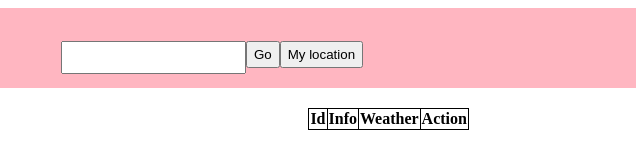
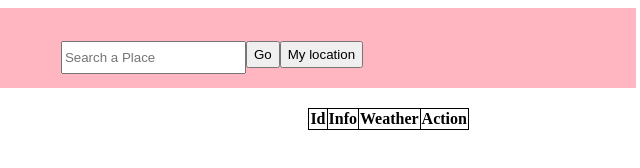
Before and after one commit to AlmogArie/TravelTip, a plain HTML site: page index.html in a window 1280 px wide. Shown: the full height of the page, 636-1276 px from the left. Drawn offline with Linux system fonts and the light colour scheme.

Commit message:
add place holder

```diff
--- a/index.html
+++ b/index.html
@@ -13,7 +13,7 @@
     <header>
         <h1 class="title">Travel Tip</h1>
         <div class="location-items flex ">
-            <input type="text" class="search-location adj-size">
+            <input type="text" class="search-location adj-size" placeholder="Search a Place">
             <button class="go adj-size" onclick="getNewLocation()">Go</button>
             <button class="my-location adj-size">My location</button>
         </div>
```
